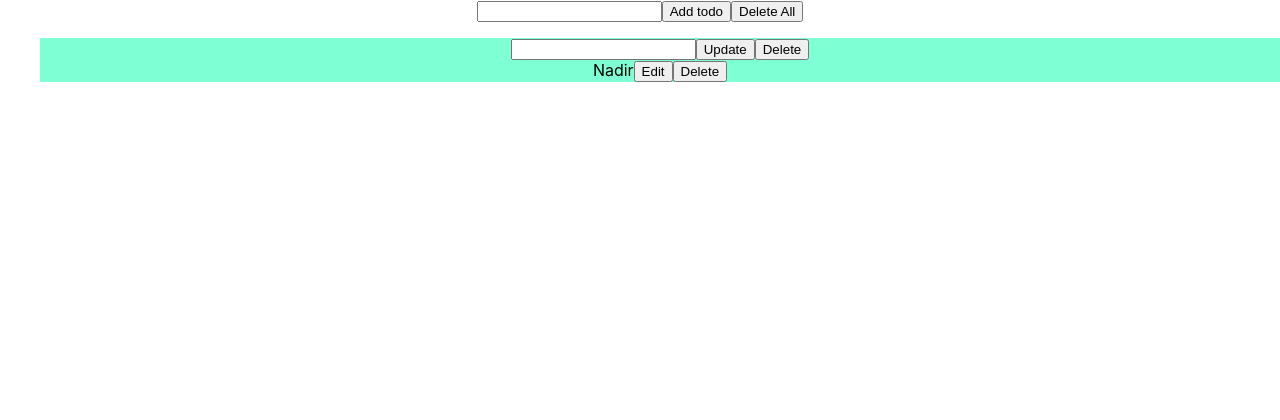
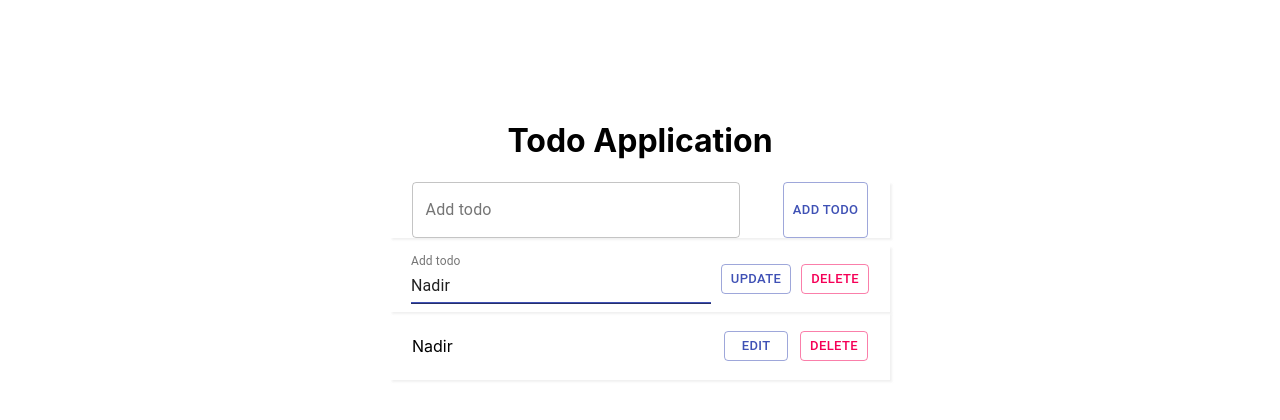
Before and after one commit to nadirbashir/todo-app, a React (Create React App) app: page / in a window 1280 px wide. Shown: the top 420 px of the page. Built offline with nearby package versions, Linux system fonts and the light colour scheme.

Commit message:
material components add

```diff
--- a/package.json
+++ b/package.json
@@ -3,6 +3,7 @@
   "version": "0.1.0",
   "private": true,
   "dependencies": {
+    "@material-ui/core": "^4.11.4",
     "@testing-library/jest-dom": "^5.14.1",
     "@testing-library/react": "^11.2.7",
     "@testing-library/user-event": "^12.8.3",
--- a/src/App.css
+++ b/src/App.css
@@ -1,7 +1,23 @@
-.App {
-  text-align: center;
+.App{
+    padding-top: 100px;
 }
-li{
-  list-style: none;
-  background-color: aquamarine;
+.main{
+    width: 500px;
+    margin: 0 auto;
+    text-align: center;
 }
+.list-item{
+    display: flex;
+    justify-content: space-around !important;
+    box-shadow: 2px 2px 2px #efefefea;
+}
+.list-item > p{
+    width: 300px;
+}
+#standard-basic{
+    width: 300px;
+    border-bottom: 2px solid #3f51b5 !important;
+}
+#outlined-basic{
+    width: 300px;
+}
--- a/src/App.jsx
+++ b/src/App.jsx
@@ -1,86 +1,114 @@
-import logo from "./logo.svg";
 import "./App.css";
 import React from "react";
+import { List, ListItem, Button, Container,TextField } from "@material-ui/core";
 
 class App extends React.Component {
   constructor() {
     super();
     this.state = {
-      todos: [{title: "Nadir", edit : true},{title: "Nadir", edit : false}],
+      todos: [
+        { title: "Nadir", edit: true },
+        { title: "Nadir", edit: false },
+      ],
       value: "",
     };
   }
   add_todo = () => {
-    let obj = {title: this.state.value}
+    let obj = { title: this.state.value };
     this.setState({
       todos: [...this.state.todos, obj],
-      value: ""
+      value: "",
     });
     console.log(this.state.todo);
   };
   del_todo = (ind) => {
-    this.state.todos.splice(ind,1)
+    this.state.todos.splice(ind, 1);
     this.setState({
-      todos: this.state.todos
-    })
-  }
-  deleteAll = () =>{
+      todos: this.state.todos,
+    });
+  };
+  deleteAll = () => {
     this.setState({
-      todos: [{}]
-    })
-  }
-  edit_todo = (index) =>{
+      todos: [{}],
+    });
+  };
+  edit_todo = (index) => {
     this.state.todos[index].edit = true;
     this.setState({
-      todos: this.state.todos
-    })
+      todos: this.state.todos,
+    });
     // var update_value = prompt('Edit task');
     // this.state.todos[index] = update_value;
     // this.setState({
     //   todos: this.state.todos
     // });
-  }
-    handleChange = (e,index) =>{
+  };
+  handleChange = (e, index) => {
     // console.log(e.target.value,index)
-    this.state.todos[index].title = e.target.value
-    }
+    this.state.todos[index].title = e.target.value;
+    this.setState({
+      todos: this.state.todos,
+    });
+  };
 
   update_todo = (index) => {
     this.state.todos[index].edit = false;
     this.setState({
-      todos: this.state.todos
-    })
-    }
+      todos: this.state.todos,
+    });
+  };
 
   render() {
     let { todos, value } = this.state;
     return (
-      <div className="App">
-        <input
+      <Container fixed className="App">
+        <div className = "main">
+        <h1>Todo Application</h1>
+        {/* add todo section */}
+        <div className = "list-item">
+          <TextField id="outlined-basic" label="Add todo" variant="outlined"
             type="text"
             value={value}
             onChange={(e) => this.setState({ value: e.target.value })}
             />
-        <button onClick={this.add_todo}>Add todo</button>
-        <button onClick={this.deleteAll}>Delete All</button>
-        <ul>
+          <Button variant = "outlined" size="small" color = "primary" onClick={this.add_todo}>Add todo</Button>
+
+        </div>
+        {/* list section */}
+        <div className = "list-section">
+        <List>
           {todos.map((val, ind) => {
-            return <li key={ind}>
-            {val.edit ?
-             <input  type = "text" onChange = {(e) => this.handleChange(e,ind)} />
-            :
-             val.title}
-            {val.edit ?
-              <button onClick = {() => this.update_todo(ind)}>Update</button>
-              :
-              <button onClick = {() => this.edit_todo(ind,val.title)}>Edit</button>
-            }
-            <button onClick = {() => this.del_todo(ind)}>Delete</button>
-             </li>
-          }
+            return (
+              <ListItem className = "list-item" key={ind}>
+                {val.edit ? (
+                  <TextField id="standard-basic" label="Add todo"
+                  type="text" value = {val.title}
+                    onChange={(e) => this.handleChange(e, ind)}
+                    />
+                    ) : (
+                  <p>{val.title}</p>
                   )}
-        </ul>
+                {val.edit ? (
+                  <Button variant = "outlined" size="small" color = "primary"  onClick={() => this.update_todo(ind)}>Update</Button>
+                ) : (
+                  <Button variant = "outlined" size="small" color = "primary" onClick={() => this.edit_todo(ind, val.title)}>
+                    Edit
+                  </Button>
+                )}
+                <Button variant = "outlined" size="small" color = "secondary" onClick={() => this.del_todo(ind)}>Delete</Button>
+              </ListItem>
+            );
+          })}
+        </List>
           </div>
+          </div>
+      </Container>
+
+      // <Container>
+      //   <List>
+      //   <ListItem button>List <Button varient = "contained" color="secondary">Enter btn</Button></ListItem>
+      //   </List>
+      // </Container>
     );
   }
 }
```
Also changed, not shown: 1 other file (tests, documents, lock files or other folders). Lines whose indentation alone changed are shown as unchanged.
